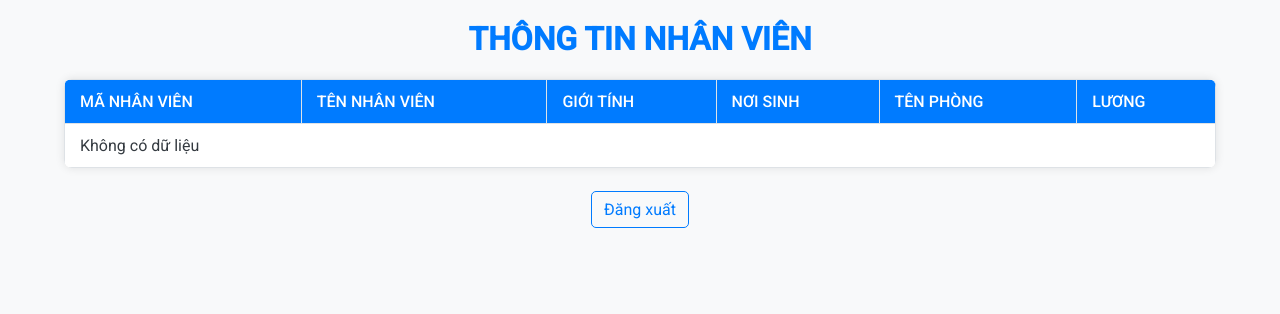
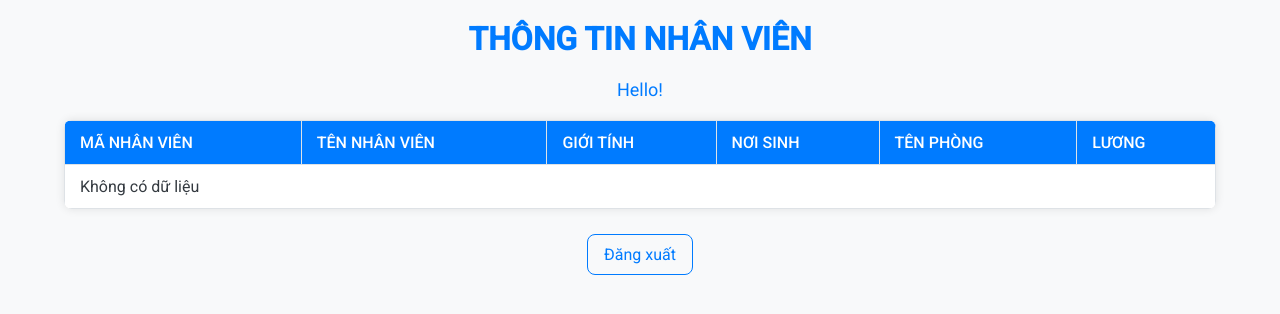
Before and after one commit to tuananhhcmc/LabPHP, a PHP site: page / in a window 1280 px wide. Shown: the top 314 px of the page. Run offline with PHP 8.4, Linux system fonts and the light colour scheme; data that the repository does not hold is empty.

Commit message:
update index

```diff
--- a/app/Views/NhanVien/index.php
+++ b/app/Views/NhanVien/index.php
@@ -89,13 +89,14 @@
         /* Button Styles */
         .button {
             display: inline-block;
-            padding: 8px 12px;
-            margin: 3px;
+            padding: 10px 16px; /* Tăng padding */
+            margin: 5px; /* Tăng margin */
             border: 1px solid #007bff;
             text-decoration: none;
             color: #007bff;
-            border-radius: 5px;
+            border-radius: 8px; /* Tăng border-radius */
             transition: background-color 0.3s, color 0.3s, border-color 0.3s;
+            font-size: 16px; /* Tăng font-size */
         }
 
         .button:hover {
@@ -106,17 +107,41 @@
 
         /* Logout Button */
         .logout-button {
-            display: block; /* Hiển thị trên một dòng riêng */
-            text-align: center; /* Căn giữa nút */
-            margin-top: 20px; /* Tạo khoảng cách phía trên */
+            text-align: center;
+            margin-top: 20px;
+        }
+
+        /* Greeting Message */
+        .greeting-message {
+            text-align: center;
+            margin-bottom: 10px;
+            font-size: 18px;
+            color: #007bff;
+        }
+
+        /* Add Employee Button */
+        .add-employee-button {
+            text-align: left; /* Căn trái nút thêm nhân viên */
+            margin-bottom: 10px; /* Thêm khoảng cách bên dưới nút */
         }
     </style>
 </head>
 <body>
     <h1>THÔNG TIN NHÂN VIÊN</h1>
-    <?php if (isset($_SESSION['role']) && $_SESSION['role'] == 'admin'): ?>
-        <a href="index.php?action=create" class="button">Thêm nhân viên</a>
-    <?php endif; ?>
+
+    <div class="greeting-message">
+        <?php if (isset($_SESSION['username'])): ?>
+            Hello, <?php echo $_SESSION['username']; ?>!
+        <?php else: ?>
+            Hello!
+        <?php endif; ?>
+    </div>
+
+    <div class="add-employee-button">
+        <?php if (isset($_SESSION['role']) && $_SESSION['role'] == 'admin'): ?>
+            <a href="index.php?action=create" class="button">Thêm nhân viên</a>
+        <?php endif; ?>
+    </div>
     <table>
         <thead>
             <tr>
@@ -170,7 +195,6 @@
 
     <div class="logout-button">
         <a href="logout.php" class="button">Đăng xuất</a>
-
     </div>
 </body>
 </html>
```
